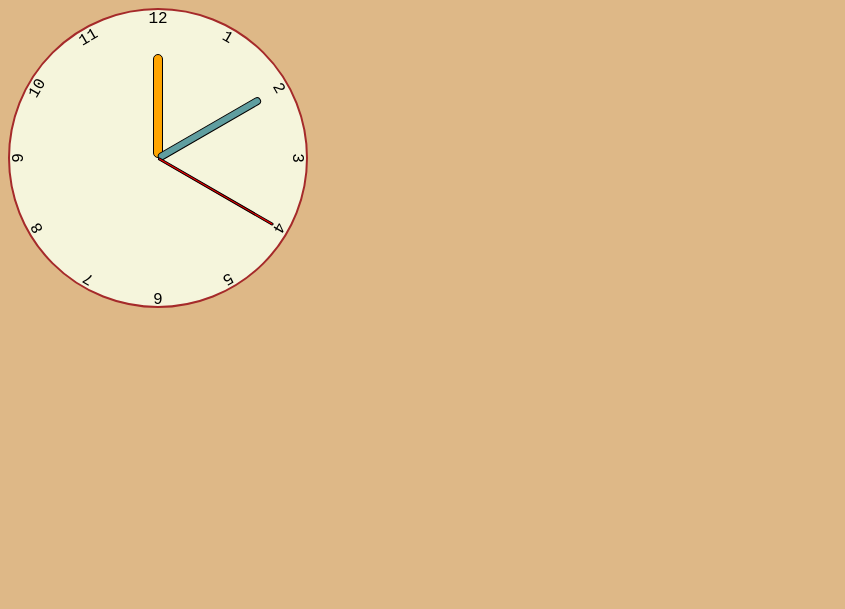
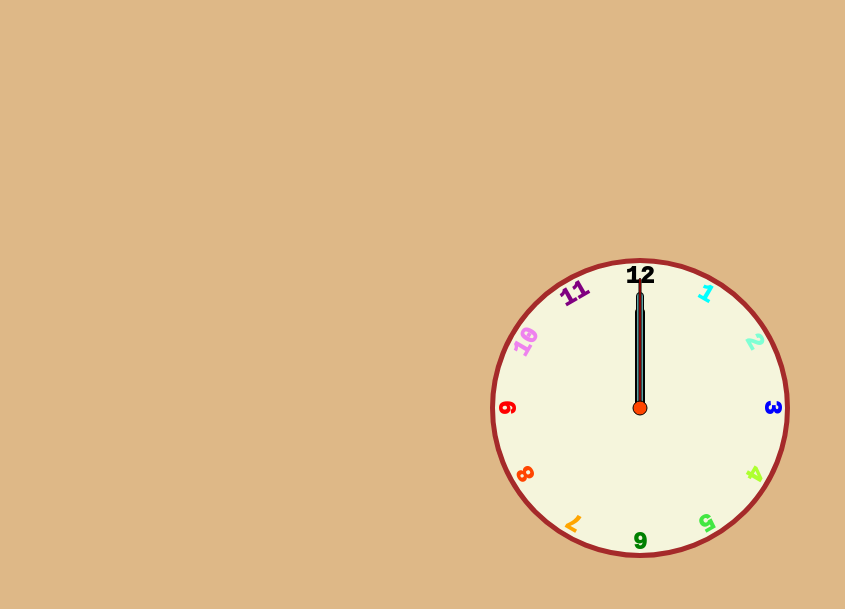
Before and after one commit to M4RKL4B0Y/Clock-Project, a plain HTML site: page assets/index.html in a window 1280 px wide. Shown: the whole page, without its empty margins (0-845 px from the left). Drawn offline with Linux system fonts and the light colour scheme.

Commit message:
add color to numbers

```diff
--- a/assets/style.css
+++ b/assets/style.css
@@ -7,7 +7,17 @@
 
 body {
 
-    background: burlywood
+    background: burlywood;
+
+    display: flex;
+
+    justify-content: center;
+
+    align-items: center;
+
+    min-height: 100vh;
+
+    overflow: hidden;
 }
 
 .clock {
@@ -20,7 +30,7 @@ body {
 
     border-radius: 50%;
 
-    border: 2px solid brown;
+    border: 5px solid brown;
 
     position: relative;
 }
@@ -39,29 +49,33 @@ body {
 
     transform: rotate(var(--rotation));
 
+    font-size: 1.5rem;
+
+    font-weight: 1000;
+
 }
 
-.clock .number1 { --rotation: 30deg; }
+.clock .number1 { --rotation: 30deg; color: aqua;}
 
-.clock .number2 { --rotation: 60deg; }
+.clock .number2 { --rotation: 60deg; color: aquamarine }
 
-.clock .number3 { --rotation: 90deg; }
+.clock .number3 { --rotation: 90deg; color: blue}
 
-.clock .number4 { --rotation: 120deg; }
+.clock .number4 { --rotation: 120deg; color: greenyellow}
 
-.clock .number5 { --rotation: 150deg; }
+.clock .number5 { --rotation: 150deg; color: rgb(66, 231, 66)}
 
-.clock .number6 { --rotation: 180deg; }
+.clock .number6 { --rotation: 180deg; color: green}
 
-.clock .number7 { --rotation: 210deg; }
+.clock .number7 { --rotation: 210deg; color: orange}
 
-.clock .number8 { --rotation: 240deg; }
+.clock .number8 { --rotation: 240deg; color: orangered}
 
-.clock .number9 { --rotation: 270deg; }
+.clock .number9 { --rotation: 270deg; color: red}
 
-.clock .number10 { --rotation: 300deg; }
+.clock .number10 { --rotation: 300deg; color: violet}
 
-.clock .number11 { --rotation: 330deg; }
+.clock .number11 { --rotation: 330deg; color: purple}
 
 .clock .number12 { --rotation: 0deg; }
 
@@ -102,13 +116,32 @@ body {
 
 .clock::after {
 
-    content: ''
+    content: '';
 
+    position: absolute;
+
+    background-color: orangered;
+
+    z-index: 11;
+
+    width: 15px;
+
+    height: 15px;
+
+    top: 50%;
+
+    left: 50%;
+
+    transform: translate( -50%, -50%);
+
+    border-radius: 50%;
+
+    border: 1px solid black;
 }
 
 .clock .hand.second {
 
-    --rotation: 120;
+    /* --rotation: 120; */
 
     width: 3px;
 
@@ -119,7 +152,7 @@ body {
 
 .clock .hand.minute {
 
-    --rotation: 60;
+    /* --rotation: 60; */
 
     width: 8px;
 
```
